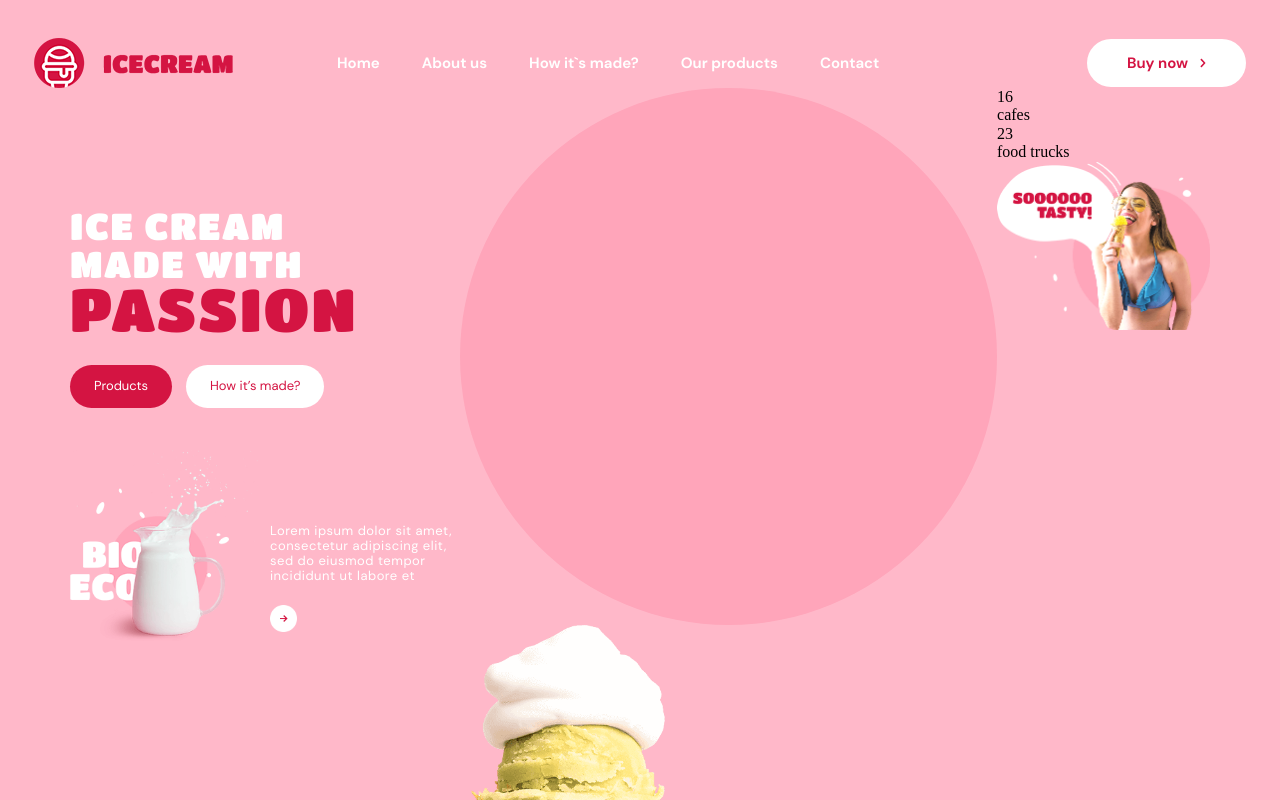
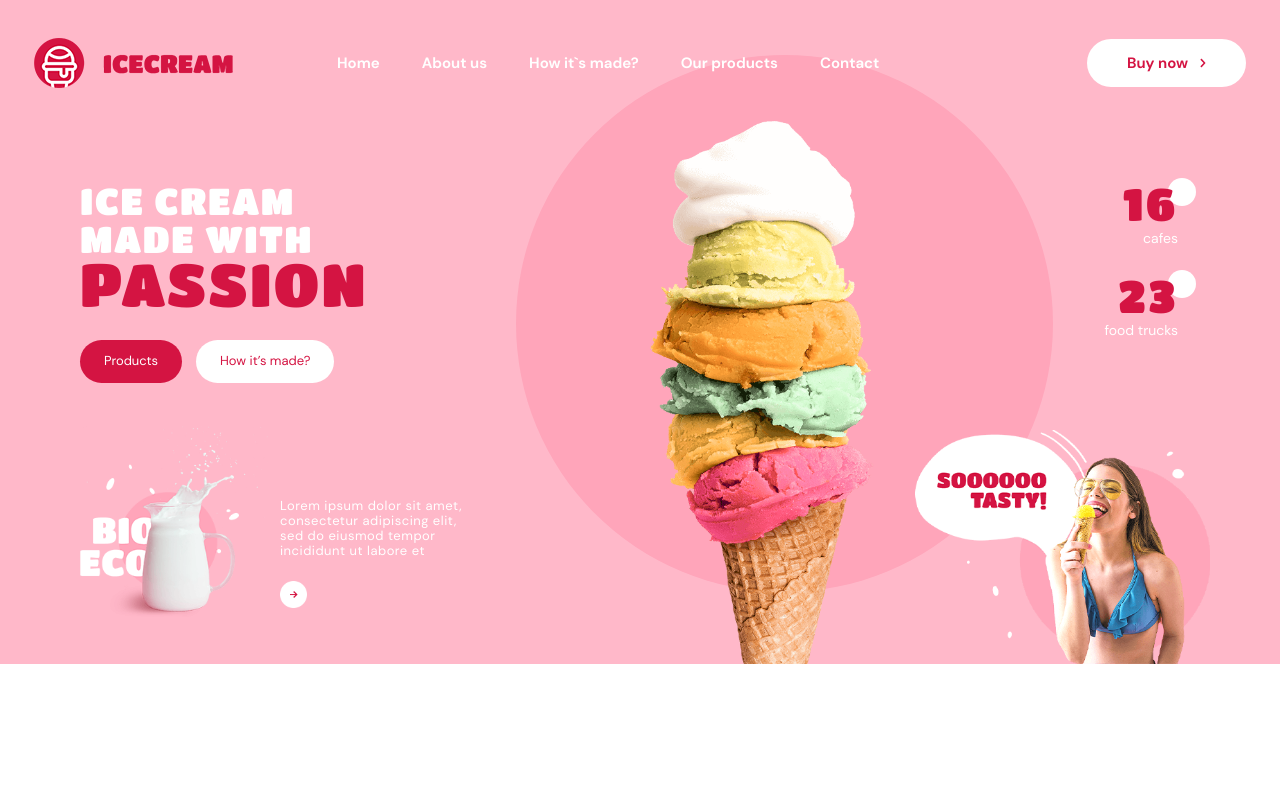
Before and after one commit to ivanberko/GoIT_Project_IceCream-HTML-CSS-Gulp, a website: page src/index.html in a window 1280 px wide. Shown: the top 800 px of the page. Drawn offline with nearby package versions, Linux system fonts and the light colour scheme; files that its build step writes are made by us from their sources.

Commit message:
finish section header in desktop

```diff
--- a/src/sass/base.scss
+++ b/src/sass/base.scss
@@ -1,13 +1,10 @@
-html {
-  box-sizing: border-box;
-}
-
 *,
 *::before,
 *::after {
-  box-sizing: inherit;
+  box-sizing: border-box;
   margin: 0;
 }
+
 
 img {
   display: block;
@@ -16,6 +13,6 @@ img {
 }
 
 .wrapper {
-  max-width: 1280px;
+  width: 1280px;
   margin: 0 auto;
 }
--- a/src/sass/components/button.scss
+++ b/src/sass/components/button.scss
@@ -18,6 +18,7 @@
 
   &--header-red {
     font-family: $text-font-regular;
+    font-weight: 400;
     font-size: sizeRem(13);
     background-color: $main-color-red;
     color: $main-color-white;
@@ -32,6 +33,7 @@
 
   &--header-white {
     font-family: $text-font-regular;
+    font-weight: 400;
     font-size: sizeRem(13);
     background-color: $main-color-white;
     color: $main-color-red;
--- a/src/sass/components/header-inner.scss
+++ b/src/sass/components/header-inner.scss
@@ -1,4 +1,9 @@
 .header-inner {
   display: flex;
-  padding: 0 sizeRem(70);
+  justify-content: space-between;
+  padding-right: sizeRem(102);
+  padding-left: sizeRem(80);
+  position: relative;
+  z-index: 0;
+  padding-bottom: sizeRem(56);
 }
--- a/src/sass/components/header-inner__col-center.scss
+++ b/src/sass/components/header-inner__col-center.scss
@@ -1,6 +1,19 @@
+.header-inner__col-center {
+  height: 0;
+}
+
 .col-center__circle {
+  position: relative;
+  bottom: 33px;
+  left: 0;
   width: 537px;
   height: 537px;
   background-color: $text-color-pink;
   border-radius: 50%;
 }
+
+.col-center__img {
+  position: absolute;
+  bottom: 0;
+  left: 650px;
+}
--- /dev/null
+++ b/src/sass/components/header-inner__col-right.scss
@@ -0,0 +1,48 @@
+.header-inner__col-right {
+  padding-top: sizeRem(90);
+}
+
+.counter-cafes {
+  margin-bottom: sizeRem(24);
+}
+
+// .header-inner__col-right,
+.counter-cafes,
+.counter-trucks {
+  display: flex;
+  flex-direction: column;
+  align-items: flex-end;
+}
+
+.counter-cafes__amount,
+.counter-trucks__amount {
+  @extend %title;
+  font-size: sizeRem(45);
+  position: relative;
+
+  &::before {
+    content: "";
+    position: absolute;
+    top: 0;
+    right: -18px;
+    display: inline-block;
+    width: 28px;
+    height: 28px;
+    border-radius: 50%;
+    background-color: $main-color-white;
+    z-index: -1;
+  }
+}
+
+.counter-cafes__desc,
+.counter-trucks__desc {
+  color: $main-color-white;
+  font-family: $text-font-regular;
+  font-size: sizeRem(14);
+}
+
+.col-right__img {
+  position: absolute;
+  bottom: 0;
+  right: 70px;
+}
--- a/src/sass/components/site-nav.scss
+++ b/src/sass/components/site-nav.scss
@@ -3,6 +3,8 @@
   justify-content: space-between;
   align-items: center;
   padding: sizeRem(38) sizeRem(34) 0;
+  position: relative;
+  z-index: 10;
 
   .logo {
     padding-right: sizeRem(10);
--- a/src/sass/helpers/placeholders.scss
+++ b/src/sass/helpers/placeholders.scss
@@ -4,6 +4,7 @@
 
 %btn {
   font-family: $text-font-bold;
+  font-weight: 700;
   display: inline-block;
   border: none;
   cursor: pointer;
@@ -14,6 +15,7 @@
 }
 
 %subtitle {
+  margin: sizeRem(0);
   color: $main-color-pink;
   font-family: $title-font;
   font-weight: normal;
@@ -24,6 +26,7 @@
 }
 
 %title {
+  margin: sizeRem(0);
   color: $main-color-red;
   font-family: $title-font;
   font-size: sizeRem(60);
--- a/src/sass/main.scss
+++ b/src/sass/main.scss
@@ -14,3 +14,4 @@
 @import 'components/header-inner.scss';
 @import 'components/header-inner__col-left.scss';
 @import 'components/header-inner__col-center.scss';
+@import 'components/header-inner__col-right.scss';
```
Also changed, not shown: src/.html/header.html.
